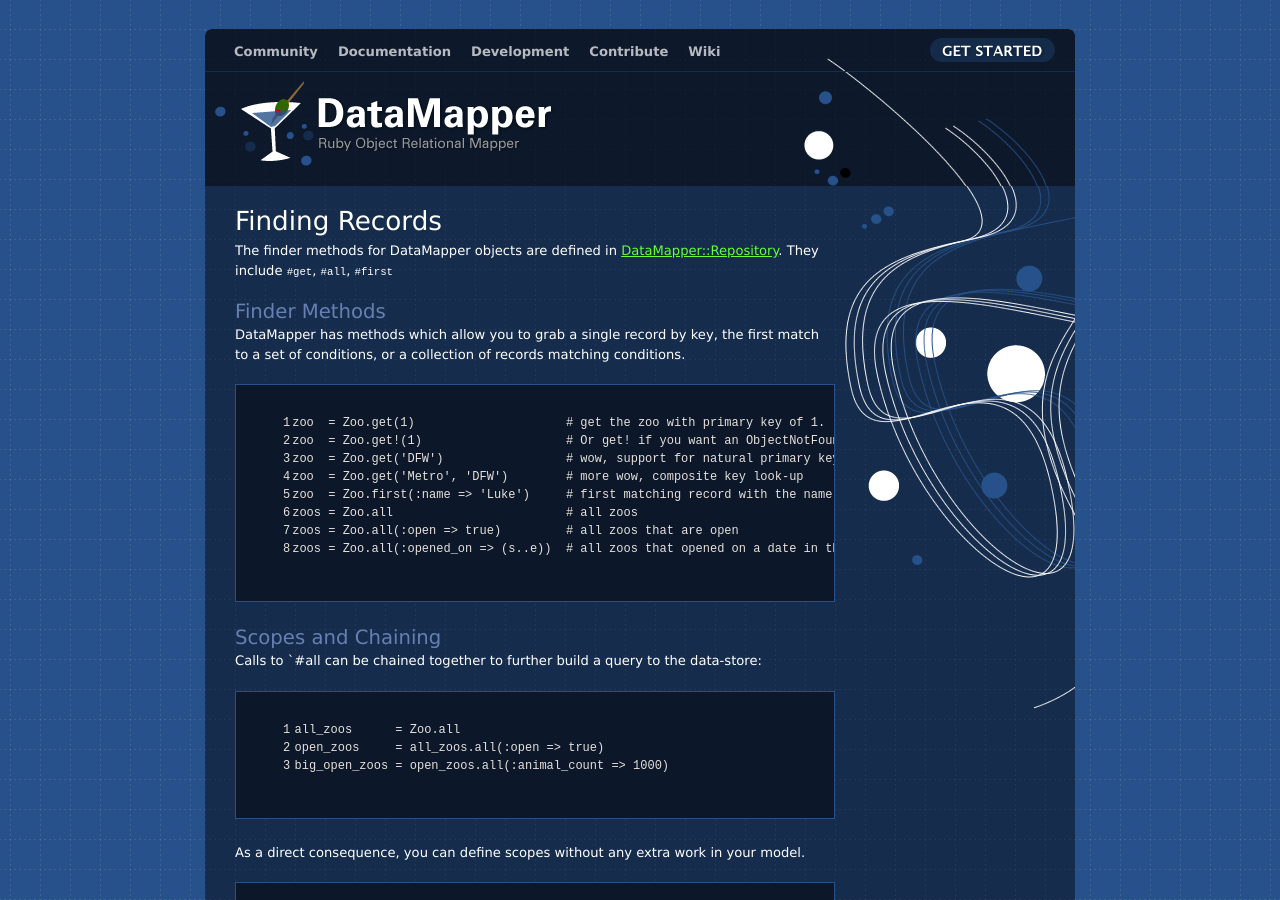
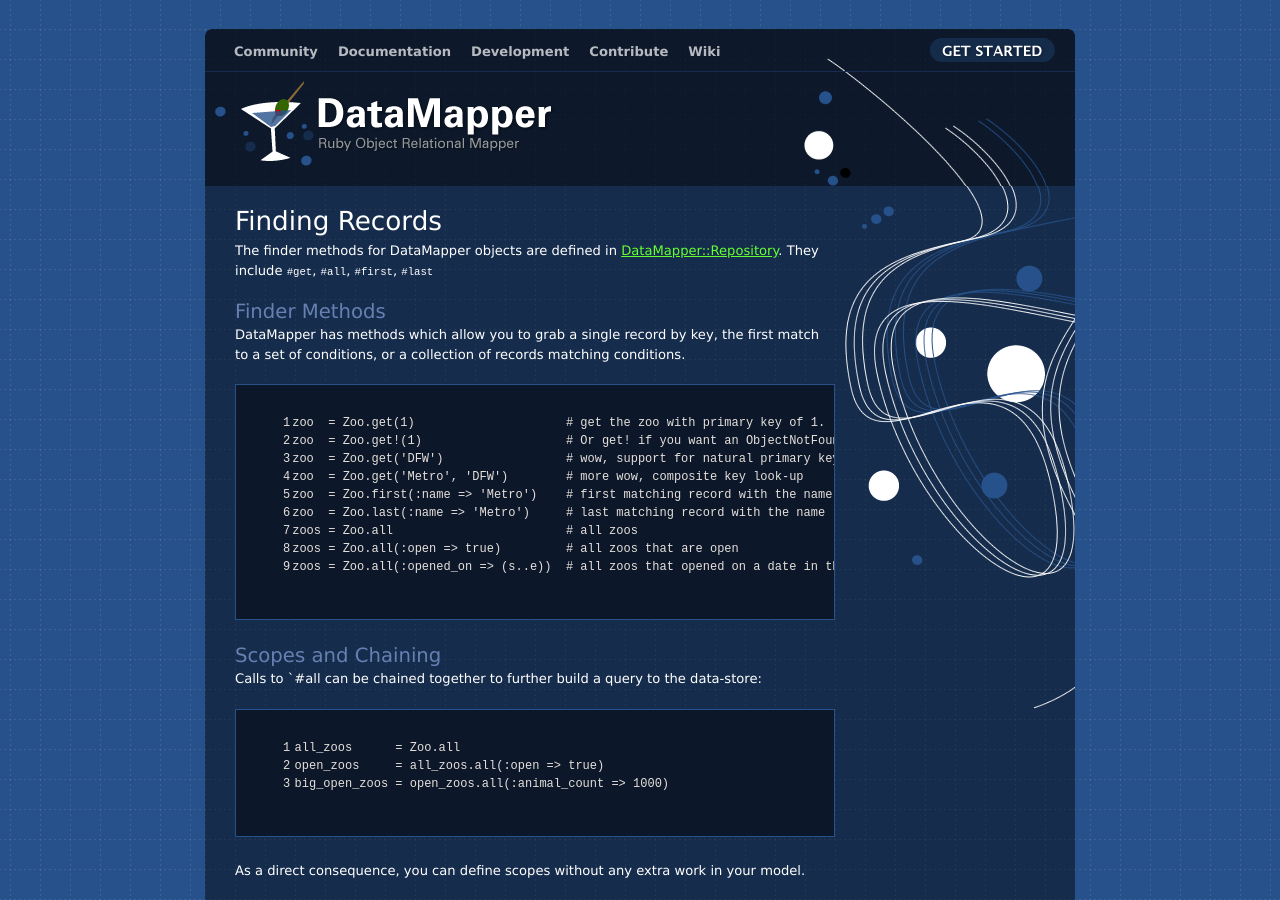
Before and after one commit to datamapper/datamapper.github.com, a Jekyll site: the page built from docs/find.markdown, in a window 1280 px wide and 900 px high. Built offline with Jekyll 4.4.1, drawn with Linux system fonts in a browser that asks for light colours.

Commit message:
Added an example for Model#last

```diff
--- a/docs/find.markdown
+++ b/docs/find.markdown
@@ -9,7 +9,7 @@ created_at: Tue Dec 04 14:46:32 +1030 2007
 ================
 
 The finder methods for DataMapper objects are defined in
-[DataMapper::Repository][DataMapper_Repository]. They include `#get`, `#all`, `#first`
+[DataMapper::Repository][DataMapper_Repository]. They include `#get`, `#all`, `#first`, `#last`
 
 Finder Methods
 --------------
@@ -22,7 +22,8 @@ zoo  = Zoo.get(1)                     # get the zoo with primary key of 1.
 zoo  = Zoo.get!(1)                    # Or get! if you want an ObjectNotFoundError on failure
 zoo  = Zoo.get('DFW')                 # wow, support for natural primary keys
 zoo  = Zoo.get('Metro', 'DFW')        # more wow, composite key look-up
-zoo  = Zoo.first(:name => 'Luke')     # first matching record with the name 'Luke'
+zoo  = Zoo.first(:name => 'Metro')    # first matching record with the name 'Metro'
+zoo  = Zoo.last(:name => 'Metro')     # last matching record with the name 'Metro'
 zoos = Zoo.all                        # all zoos
 zoos = Zoo.all(:open => true)         # all zoos that are open
 zoos = Zoo.all(:opened_on => (s..e))  # all zoos that opened on a date in the date-range
```
